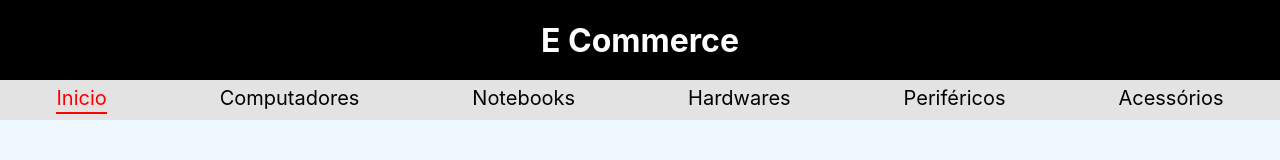
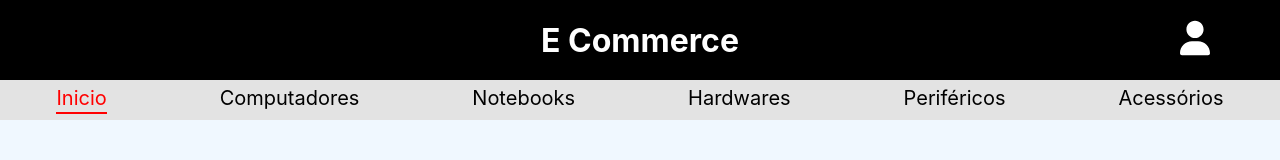
Before and after one commit to Gonzagadavid/ecommerce, a Next.js app: page / in a window 1280 px wide. Shown: the top 160 px of the page. Built offline with nearby package versions, Linux system fonts and the light colour scheme.

Commit message:
feat: add profile icon in header

```diff
--- a/package.json
+++ b/package.json
@@ -17,6 +17,7 @@
     "npm": "^8.8.0",
     "react": "18.1.0",
     "react-dom": "18.1.0",
+    "react-icons": "^4.4.0",
     "react-slick": "^0.29.0",
     "slick-carousel": "^1.8.1",
     "styled-components": "^5.3.5"
--- a/src/components/Header/index.tsx
+++ b/src/components/Header/index.tsx
@@ -1,9 +1,11 @@
+import Login from "../Login";
 import { HeaderStyles } from "./style";
 
 export default function Header()  {
   return (
     <HeaderStyles>
       <h1>E Commerce</h1>
+      <Login />
     </HeaderStyles>
   );
 }
--- a/src/components/Header/style.ts
+++ b/src/components/Header/style.ts
@@ -8,4 +8,5 @@ height: 10%;
 display: flex;
 align-items: center;
 justify-content: center;
+position: relative;
 `;
--- /dev/null
+++ b/src/components/Login/index.tsx
@@ -0,0 +1,9 @@
+import { LoginContainer } from "./style";
+import Image from "next/image";
+import profileIcon from '../../images/icons/user-solid.svg';
+export default function Login () {
+  return (
+    <LoginContainer>
+      <Image src={profileIcon} width={30} height={40} alt="user"/>
+    </LoginContainer>);
+}
--- /dev/null
+++ b/src/components/Login/style.ts
@@ -0,0 +1,6 @@
+import styled from "styled-components";
+
+export const LoginContainer = styled.div`
+  position: absolute;
+  right: 70px;
+`;
```
Also changed, not shown: src/images/icons/user-solid.svg (added), 1 other file (tests, documents, lock files or other folders).
